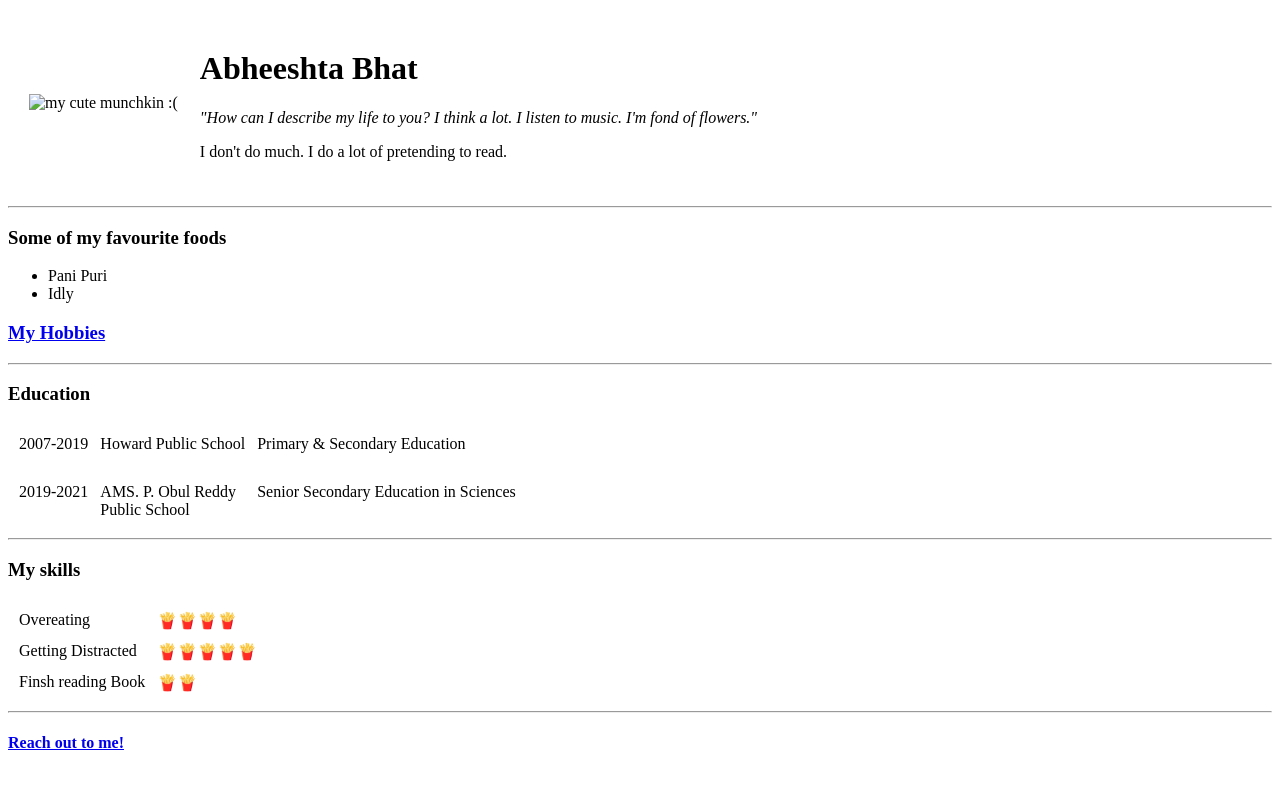
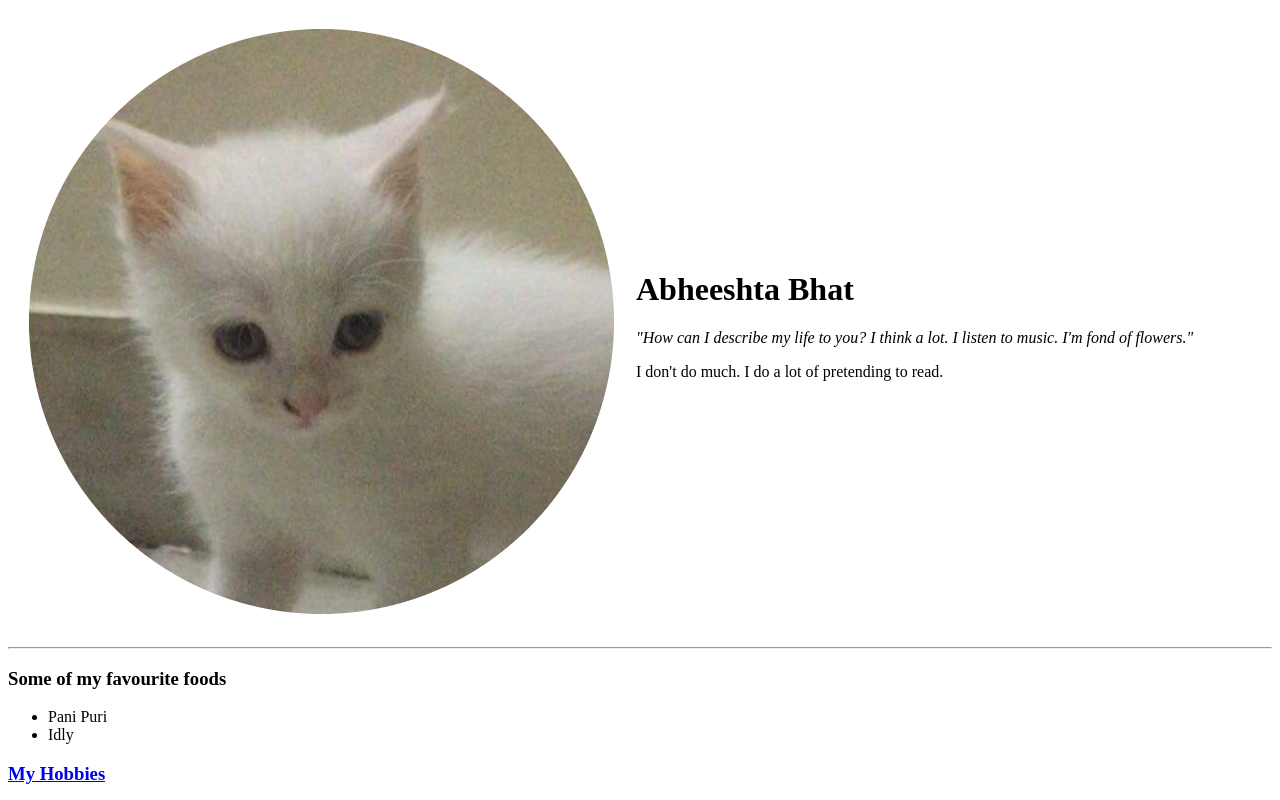
Before and after one commit to bhatcrack/CV, a plain HTML site: page index.html in a window 1280 px wide. Shown: the top 800 px of the page. Drawn offline with Linux system fonts and the light colour scheme.

Commit message:
updated index.html

```diff
--- a/index.html
+++ b/index.html
@@ -9,7 +9,7 @@
 <body>
   <table cellspacing=20>
     <tr>
-      <td><img src="images/cute.png" alt="my cute munchkin :("></td>
+      <td><img src="cute.png" alt="my cute munchkin :("></td>
       <td>
         <h1>Abheeshta Bhat</h1>
         <p><em>"How can I describe my life to you? I think a lot. I listen to music. I'm
```
